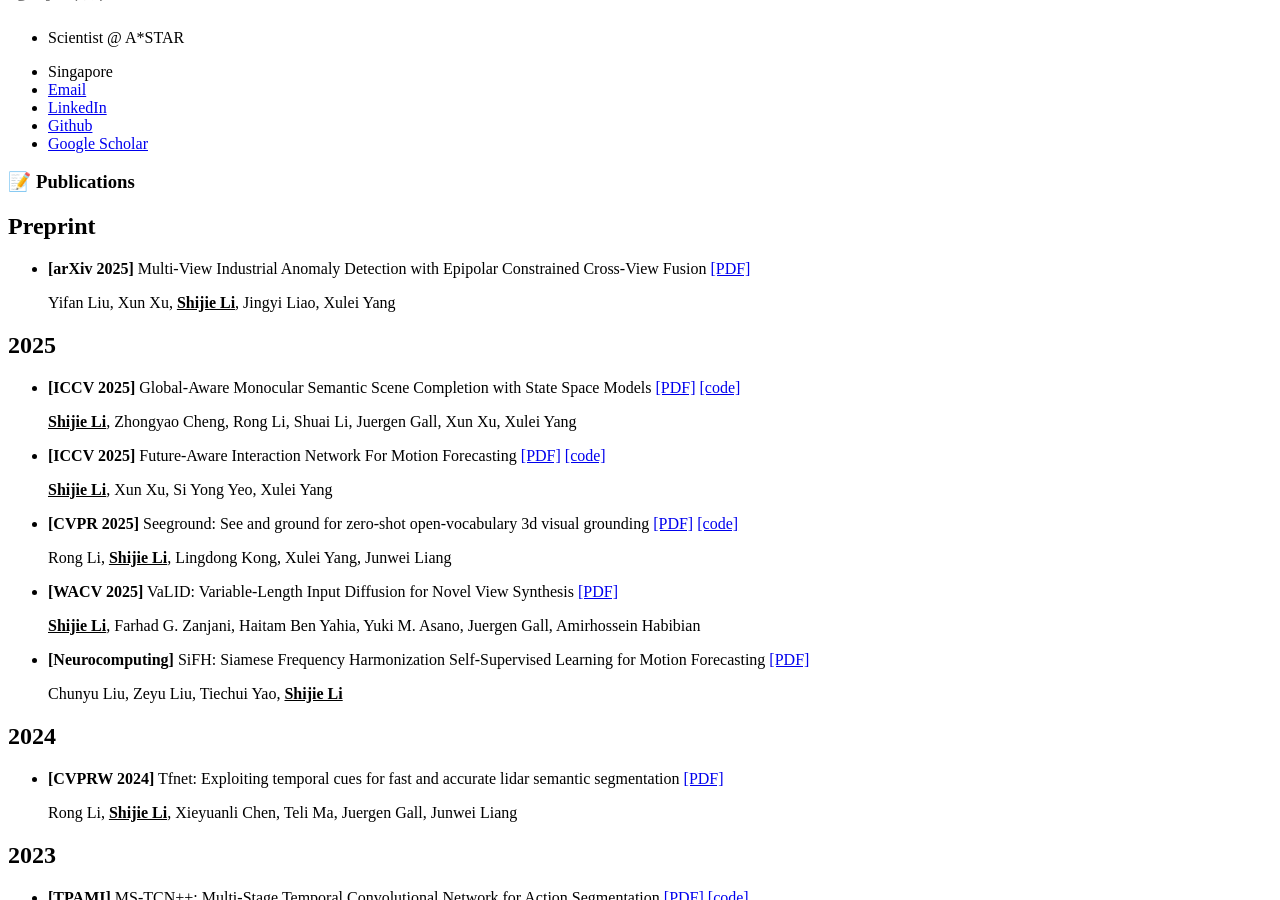
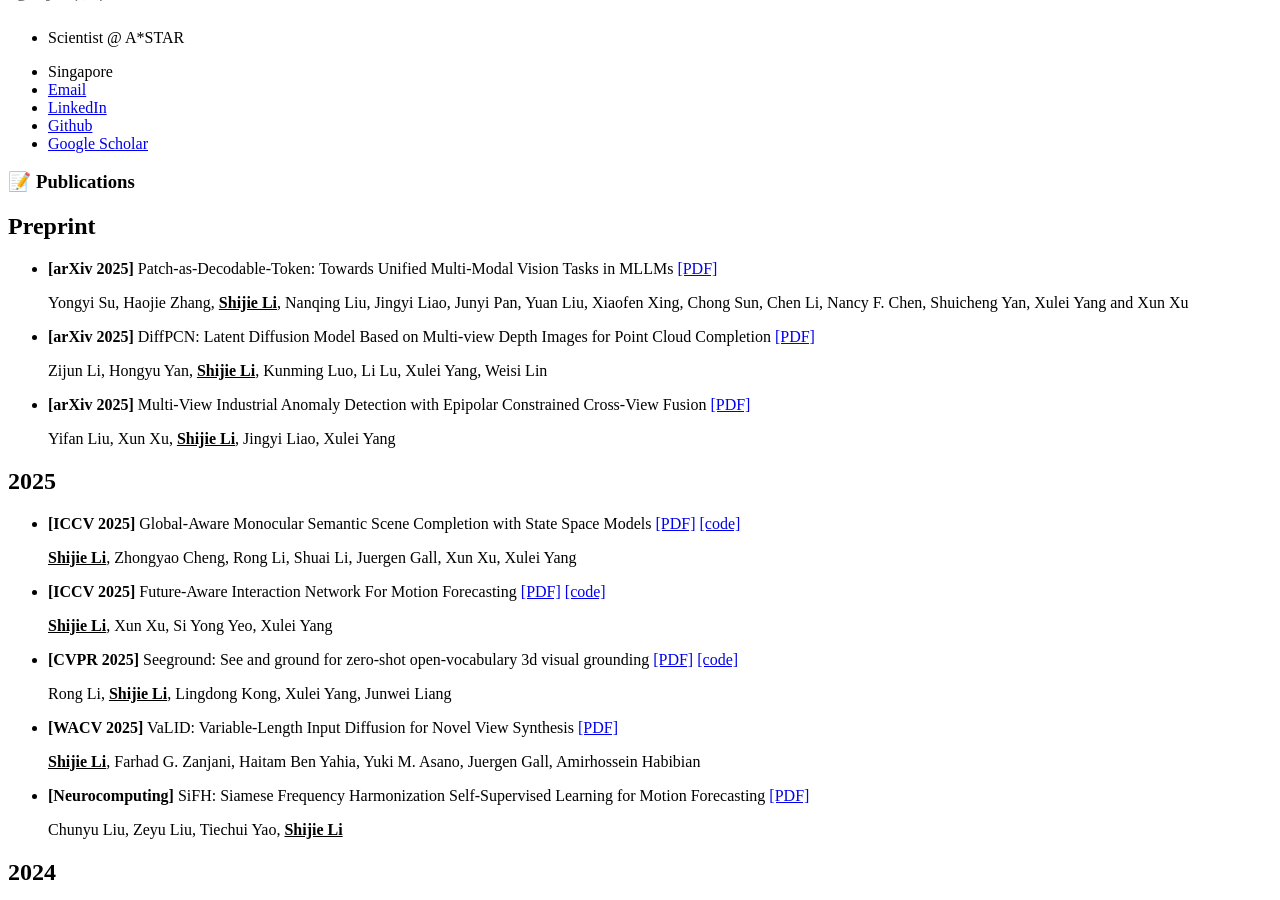
Before and after one commit to sj-li/sj-li.github.io, a Jekyll site: the page built from _pages/includes/pub.md, in a window 1280 px wide and 900 px high, scrolled down 591 px. Built offline with Jekyll 4.4.1, drawn with Linux system fonts in a browser that asks for light colours; our own code applies the rules of GitHub Pages for plain Markdown files.

Commit message:
Update pub.md

```diff
--- a/_pages/includes/pub.md
+++ b/_pages/includes/pub.md
@@ -3,9 +3,21 @@
 # 📝 Publications
 
 ## Preprint
+- **[arXiv 2025]** Patch-as-Decodable-Token: Towards Unified Multi-Modal Vision Tasks in MLLMs [[PDF]](https://arxiv.org/pdf/2510.01954)
+
+  Yongyi Su, Haojie Zhang, **<u>Shijie Li</u>**, Nanqing Liu, Jingyi Liao, Junyi Pan, Yuan Liu, Xiaofen Xing, Chong Sun, Chen Li, Nancy F. Chen, Shuicheng Yan, Xulei Yang and Xun Xu
+
+- **[arXiv 2025]** DiffPCN: Latent Diffusion Model Based on Multi-view Depth Images for Point Cloud Completion [[PDF]](https://arxiv.org/pdf/2509.23723)
+
+  Zijun Li, Hongyu Yan, **<u>Shijie Li</u>**, Kunming Luo, Li Lu, Xulei Yang, Weisi Lin
+
 - **[arXiv 2025]** Multi-View Industrial Anomaly Detection with Epipolar Constrained Cross-View Fusion [[PDF]](https://arxiv.org/pdf/2503.11088)
 
   Yifan Liu, Xun Xu, **<u>Shijie Li</u>**, Jingyi Liao, Xulei Yang
+
+
+
+
 
 ## 2025
 - **[ICCV 2025]** Global-Aware Monocular Semantic Scene Completion with State Space Models [[PDF]](https://arxiv.org/pdf/2503.06569) [[code]](https://github.com/sj-li/GA-MonoSSC)
```
